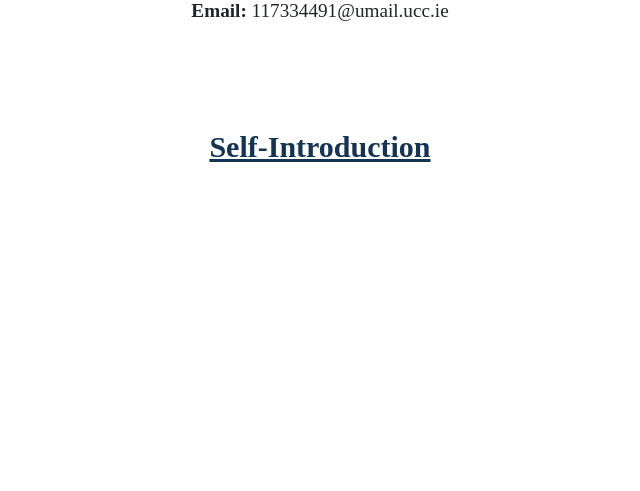
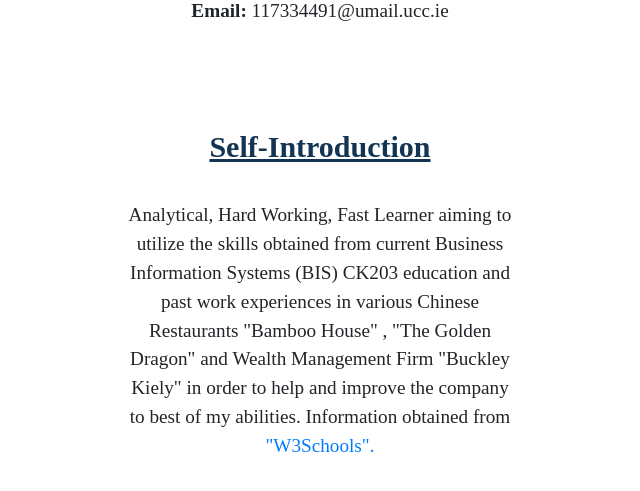
Before and after one commit to operose73/IS1113117334491, a PHP site: page /cv_page1.html in a window 1280 px wide. Shown: the part 261-752 px from the top of the page, without its empty margins (320-960 px from the left). Run offline with PHP 8.4, Linux system fonts and the light colour scheme; some libraries are stand-ins or nearby versions.

Commit message:
Adding In Self Introduction

```diff
--- a/cv_page1.html
+++ b/cv_page1.html
@@ -53,6 +53,17 @@
 
         <h2 class="SelfIntroduction">Self-Introduction</h2>
 
+        </br>
+        <div class="SelfIntroductionBody">
+
+        <p> Analytical, Hard Working, Fast Learner aiming to utilize the skills obtained from current
+        Business Information Systems (BIS) CK203 education and past work experiences in various Chinese
+        Restaurants "Bamboo House" , "The Golden Dragon" and Wealth Management Firm "Buckley Kiely" in order to help and improve
+        the company to best of my abilities.
+        Information obtained from
+        <a target="_blank" href="https://www.w3schools.com/">"W3Schools".</a></p>
+        </div>
+
 
 
 
--- a/mystylesheet.css
+++ b/mystylesheet.css
@@ -33,6 +33,13 @@
     text-decoration: underline;
 }
 
+.SelfIntroductionBody{
+    text-align: center;
+    width: 20em;
+    word-wrap: break-word;
+    margin: 0 auto;
+}
+
 
 p {
     text-align:center;
```
